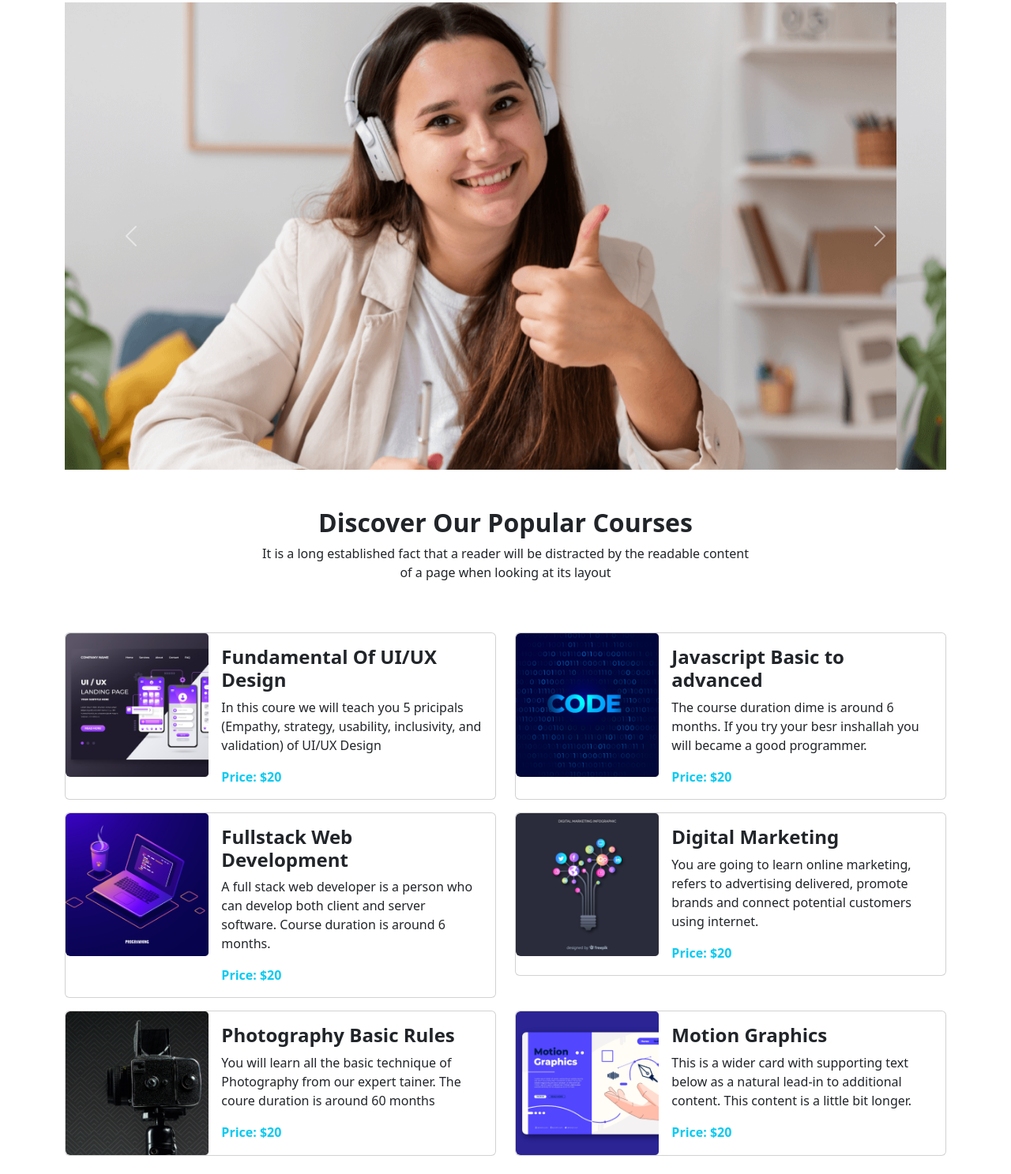
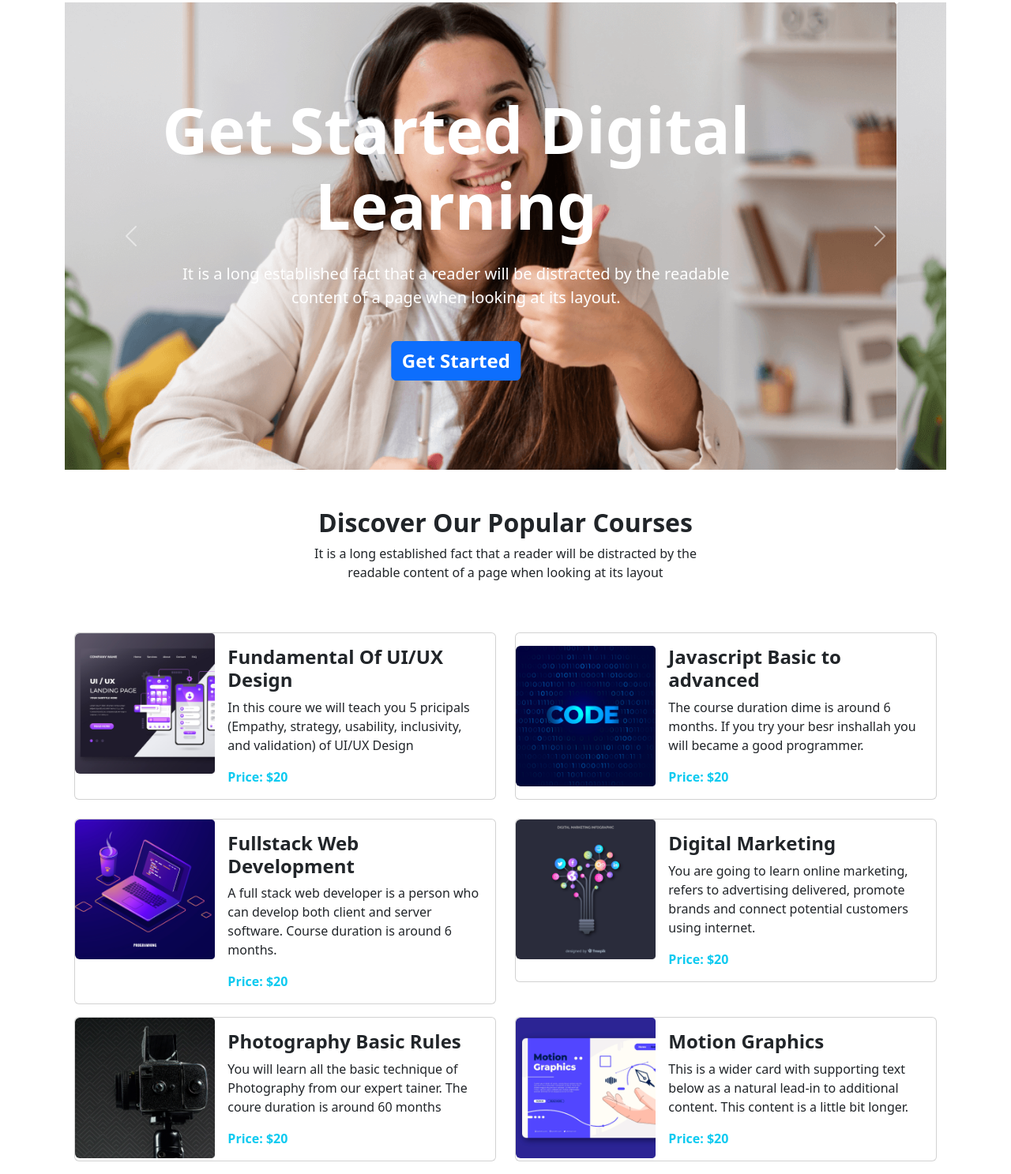
Before and after one commit to AhmedJobaer/Assignment-3, a plain HTML site: page index.html in a window 1280 px wide. Shown: the part 93-1580 px from the top of the page at 79% size. Drawn offline with nearby package versions, Linux system fonts and the light colour scheme.

Commit message:
course is copleteted

```diff
--- a/index.html
+++ b/index.html
@@ -57,12 +57,66 @@
                 <div class="carousel-inner">
                     <div class="carousel-item active">
                         <img src="images/cover/cover-1.png" class="d-block w-100" alt="...">
+                        <div class="card-img-overlay text-center d-flex align-items-center justify-content-center">
+                            <div class="div col-8">
+                                <h1 class="display-1 fw-bold card-title text-white">Get Started Digital
+                                    Learning</h1><br>
+                                <p class="card-text text-white fs-5">It is a long established fact that a reader will
+                                    be
+                                    distracted by
+                                    the
+                                    readable
+                                    content of a page when looking at its layout.
+                                </p><br>
+                                <button type="button" class="btn btn-primary fw-bold fs-4 text-white">Get
+                                    Started</button>
+                            </div>
+
+                        </div>
                     </div>
                     <div class="carousel-item">
                         <img src="images/cover/cover-1.png" class="d-block w-100" alt="...">
+                        <div class="card-img-overlay text-center d-flex align-items-center justify-content-center">
+                            <div class="div col-8">
+                                <h1 class="display-1 fw-bold card-title text-white">Get Started Digital
+                                    Learning</h1>
+                                <p class="card-text text-white">It is a long established fact that a reader will
+                                    be
+                                    distracted by
+                                    the
+                                    readable
+                                    content of a page when looking at its layout.
+                                    It is a long established fact that a reader will be
+                                    distracted by
+                                    the
+                                    readable
+                                    content of a page when looking at its layout.</p>
+                                <button type="button" class="btn btn-primary fw-bold text-white">Get Started</button>
+                            </div>
+
+                        </div>
                     </div>
                     <div class="carousel-item">
                         <img src="images/cover/cover-3.jpg" class="d-block w-100" alt="...">
+                        <div class="card-img-overlay text-center d-flex align-items-center justify-content-center">
+                            <div class="div col-8">
+                                <h1 class="display-1 fw-bold card-title text-white">Get Started Digital
+                                    Learning</h1>
+                                <p class="card-text text-white">It is a long established fact that a reader will
+                                    be
+                                    distracted by
+                                    the
+                                    readable
+                                    content of a page when looking at its layout.
+                                    It is a long established fact that a reader will be
+                                    distracted by
+                                    the
+                                    readable
+                                    content of a page when looking at its layout.</p>
+                                <button type="button" class="btn btn-primary fw-bold text-white">Get Started</button>
+                            </div>
+
+                        </div>
                     </div>
                 </div>
                 <button class="carousel-control-prev" type="button" data-bs-target="#carouselExampleControls"
@@ -83,7 +137,7 @@
 
 
     <!-- Course List Start -->
-    <section class="mt-5 ">
+    <section class="container mt-5 ">
         <div class=" row d-flex justify-content-center">
             <div class=" col-6 text-center">
                 <div>
@@ -100,12 +154,12 @@
                 <div class="row">
                     <div class="col-lg-6 col-md-12">
                         <div class="card-group">
-                            <div class="card mb-3">
+                            <div class="card mb-4">
                                 <div class="row g-0">
-                                    <div class="col-md-4">
+                                    <div class="col-lg-4">
                                         <img src="images/course/course-1.png" class="img-fluid rounded-start" alt="...">
                                     </div>
-                                    <div class="col-md-8 d-flex align-items-center">
+                                    <div class="col-lg-8 d-flex align-items-center">
                                         <div class="card-body ">
                                             <h4 class="card-title fw-bold">Fundamental Of UI/UX Design</h4>
                                             <p class="card-text">
@@ -122,7 +176,7 @@
                         <div class="card-group">
                             <div class="card mb-3">
                                 <div class="row g-0">
-                                    <div class="col-md-4">
+                                    <div class="col-md-4 d-flex align-items-center">
                                         <img src="images/course/course-2.png" class="img-fluid rounded-start" alt="...">
                                     </div>
                                     <div class="col-md-8">
@@ -144,7 +198,7 @@
                                     <div class="col-md-4">
                                         <img src="images/course/course-3.png" class="img-fluid rounded-start" alt="...">
                                     </div>
-                                    <div class="col-md-8">
+                                    <div class="col-md-8 d-flex align-items-center">
                                         <div class="card-body">
                                             <h4 class="card-title fw-bold">Fullstack Web Development</h4>
                                             <p class="card-text">A full stack web developer is a person who can develop
@@ -163,7 +217,7 @@
                                     <div class="col-md-4">
                                         <img src="images/course/course-4.png" class="img-fluid rounded-start" alt="...">
                                     </div>
-                                    <div class="col-md-8">
+                                    <div class="col-md-8 d-flex align-items-center">
                                         <div class="card-body">
                                             <h4 class="card-title fw-bold">Digital Marketing</h4>
                                             <p class="card-text">You are going to learn online marketing,
@@ -183,7 +237,7 @@
                                     <div class="col-md-4">
                                         <img src="images/course/course-5.png" class="img-fluid rounded-start" alt="...">
                                     </div>
-                                    <div class="col-md-8">
+                                    <div class="col-md-8 d-flex align-items-center">
                                         <div class="card-body">
                                             <h4 class="card-title fw-bold">Photography Basic Rules</h4>
                                             <p class="card-text">You will learn all the basic technique of Photography
@@ -202,7 +256,7 @@
                                     <div class="col-md-4">
                                         <img src="images/course/course-6.png" class="img-fluid rounded-start" alt="...">
                                     </div>
-                                    <div class="col-md-8">
+                                    <div class="col-md-8 d-flex align-items-center">
                                         <div class="card-body">
                                             <h4 class="card-title fw-bold">Motion Graphics</h4>
                                             <p class="card-text">This is a wider card with supporting text below as a
```
